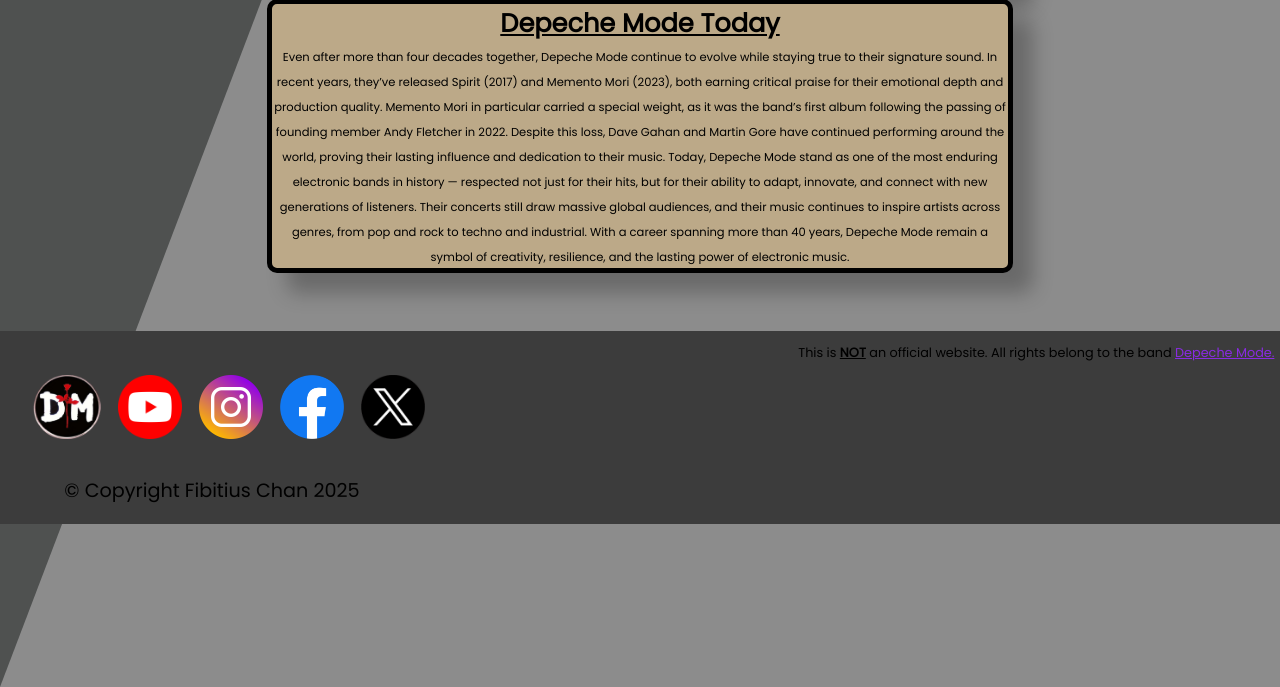
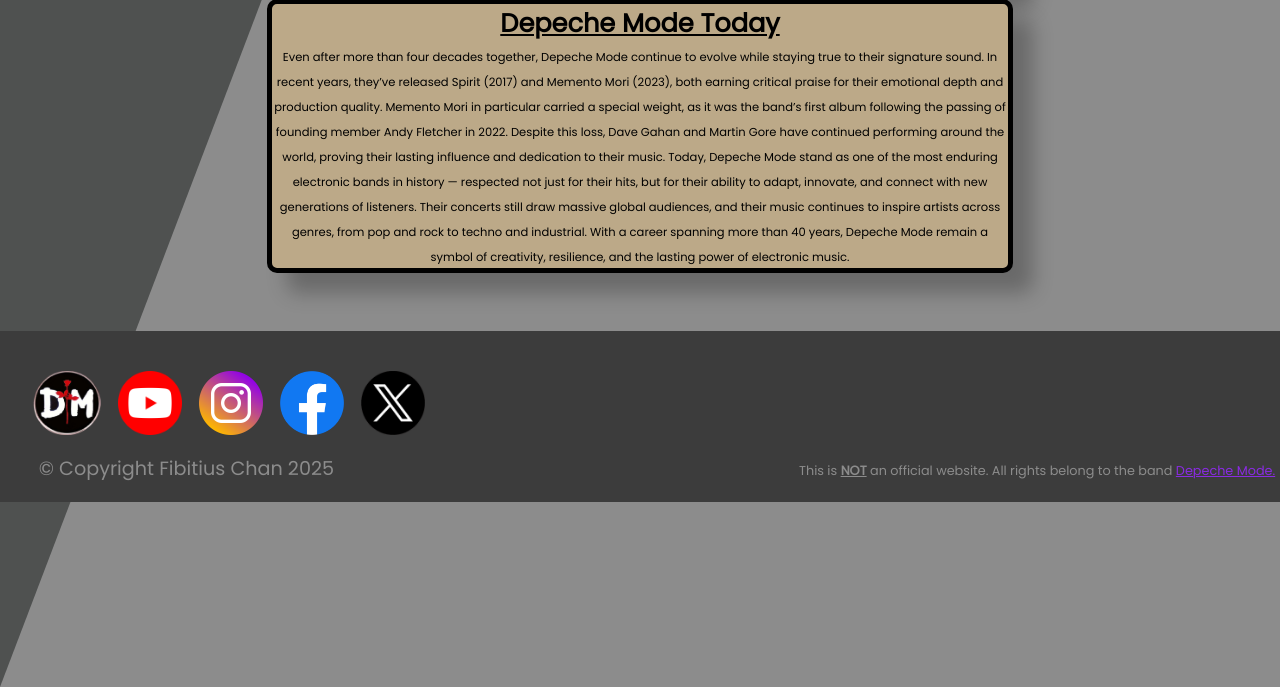
Before and after one commit to 28Noob/DM-Wiki-Website, a Flask app: page /history in a window 1280 px wide. Shown: the part 657-1344 px from the top of the page. Run offline with Flask 3, Linux system fonts and the light colour scheme.

Commit message:
Fixed alignment issues in footer

```diff
--- a/static/style.css
+++ b/static/style.css
@@ -259,17 +259,31 @@
   min-height: 150px;
   margin-top: 1vh;
 }
+.footer-icons img {
+  height: 8vh;
+  width: auto;
+  padding: 0;
+  display: block;
+  padding-top: 5vh;
+}
+.footer-icons a {
+  display: inline-block;
+  margin-left: 1vw;
+  vertical-align: middle;
+}
 .copyright {
+  color: #8c8c8c;
   font-size: 1.5vw;
   text-align: center;
-  margin-right: 70vw;
-  margin-top: 4.63vh;
+  margin-right: 74vw;
 }
 .rights {
-  text-align: right;
-  margin-right: 2vw;
+  color: #8c8c8c;
+  position: absolute;
+  right: 3.5vw;
+  vertical-align: middle;
   font-size: 1vw;
-  padding: 0;
+  bottom: 10px;
 }
 .dmlink {
   color: blueviolet;
@@ -277,17 +291,7 @@
 .dmlink:hover {
   color: purple;
 }
-.footer-icons img {
-  height: 8vh;
-  width: auto;
-  padding: 0;
-  display: block;
-}
-.footer-icons a {
-  display: inline-block;
-  margin-left: 1vw;
-  vertical-align: middle;
-}
+
 .dm-birth {
   box-shadow: 20px 20px 20px rgba(0,0,0,0.25);
   width: 57.5%;
```
